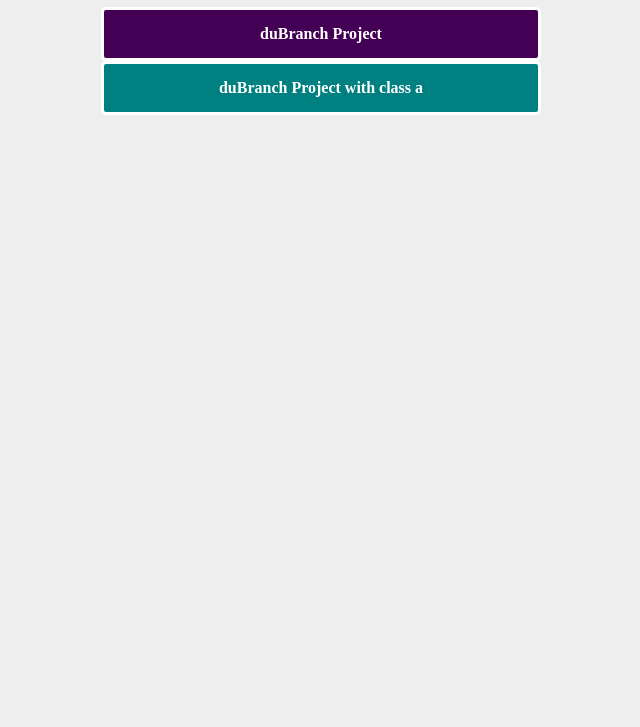
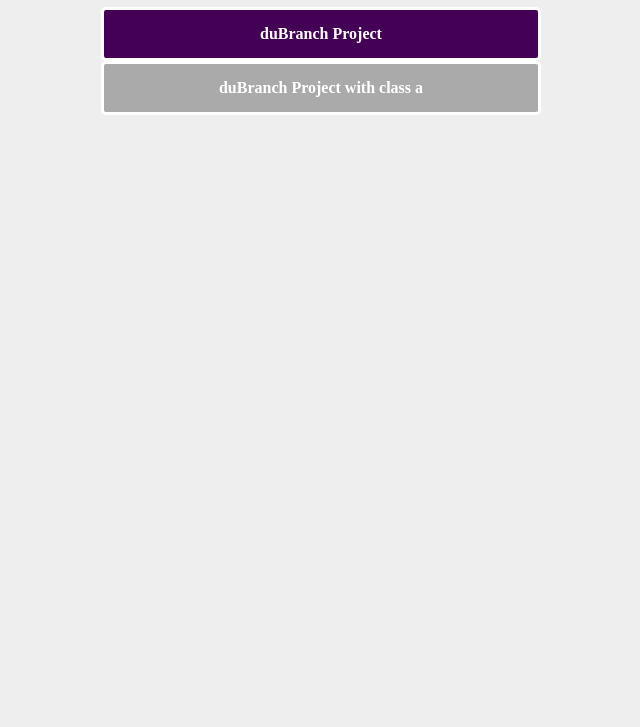
Before and after one commit to moustafaSaed/myProj, a plain HTML site: page index.html in a window 1280 px wide. Shown: the part 73-800 px from the top of the page, without its empty margins (319-959 px from the left). Drawn offline with Linux system fonts and the light colour scheme.

Commit message:
Update style.css | from the github site for try pull it to my local repo

```diff
--- a/style.css
+++ b/style.css
@@ -15,7 +15,9 @@ h4 {
     width: 30vw;
     text-align: center;
     margin: auto;
+    cursor: pointer;
 }
 h4.a {
     background-color: teal;
+    background-color: #aaa;
 }
```
